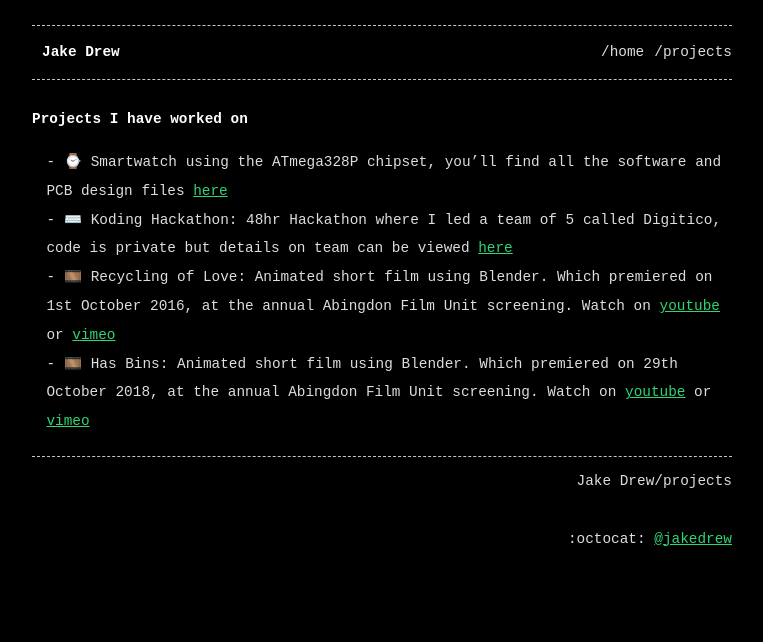
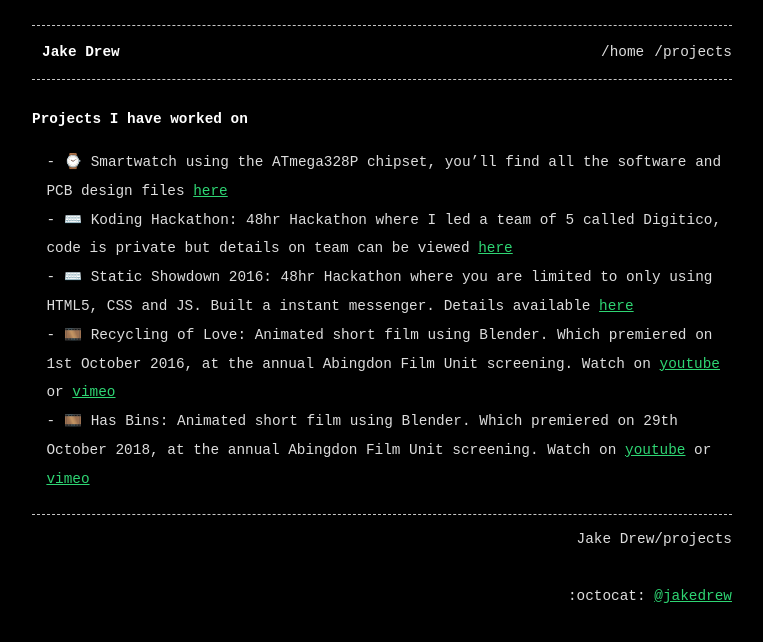
Before and after one commit to jakedrew/jakedrew.github.io, a Jekyll site: the page built from projects.md, in a window 1280 px wide. Shown: the top 642 px of the page, without its empty margins (258-1021 px from the left). Built offline with Jekyll 4.4.1, drawn with Linux system fonts in a browser that asks for light colours.

Commit message:
Update projects.md

```diff
--- a/projects.md
+++ b/projects.md
@@ -8,11 +8,13 @@ title: Jake Drew
 
 - ⌚ Smartwatch using the ATmega328P chipset, you'll find all the software and PCB design files [here][smartwatch]
 - ⌨️ Koding Hackathon: 48hr Hackathon where I led a team of 5 called Digitico, code is private but details on team can be viewed [here][koding]
+- ⌨️ Static Showdown 2016: 48hr Hackathon where you are limited to only using HTML5, CSS and JS. Built a instant messenger. Details available [here][ss16]
 - 🎞️ Recycling of Love: Animated short film using Blender. Which premiered on 1st October 2016, at the annual Abingdon Film Unit screening. Watch on [youtube][recyclingoflove] or [vimeo][recyclingoflovevimeo]
 - 🎞️ Has Bins: Animated short film using Blender. Which premiered on 29th October 2018, at the annual Abingdon Film Unit screening. Watch on [youtube][hasbins] or [vimeo][hasbinsvimeo]
 
 [smartwatch]: https://github.com/jakedrew/SmartWatch
 [koding]: https://github.com/koding/global.hackathon
+[ss16]: https://gist.github.com/limhenry/f51330aa29e427fcc4ff#file-ss16-webapp-md
 [recyclingoflove]: https://youtu.be/Z50Cs3LgAEw
 [recyclingoflovevimeo]: https://vimeo.com/193466360
 [hasbins]: https://youtu.be/XOawnRV5c-w
```
